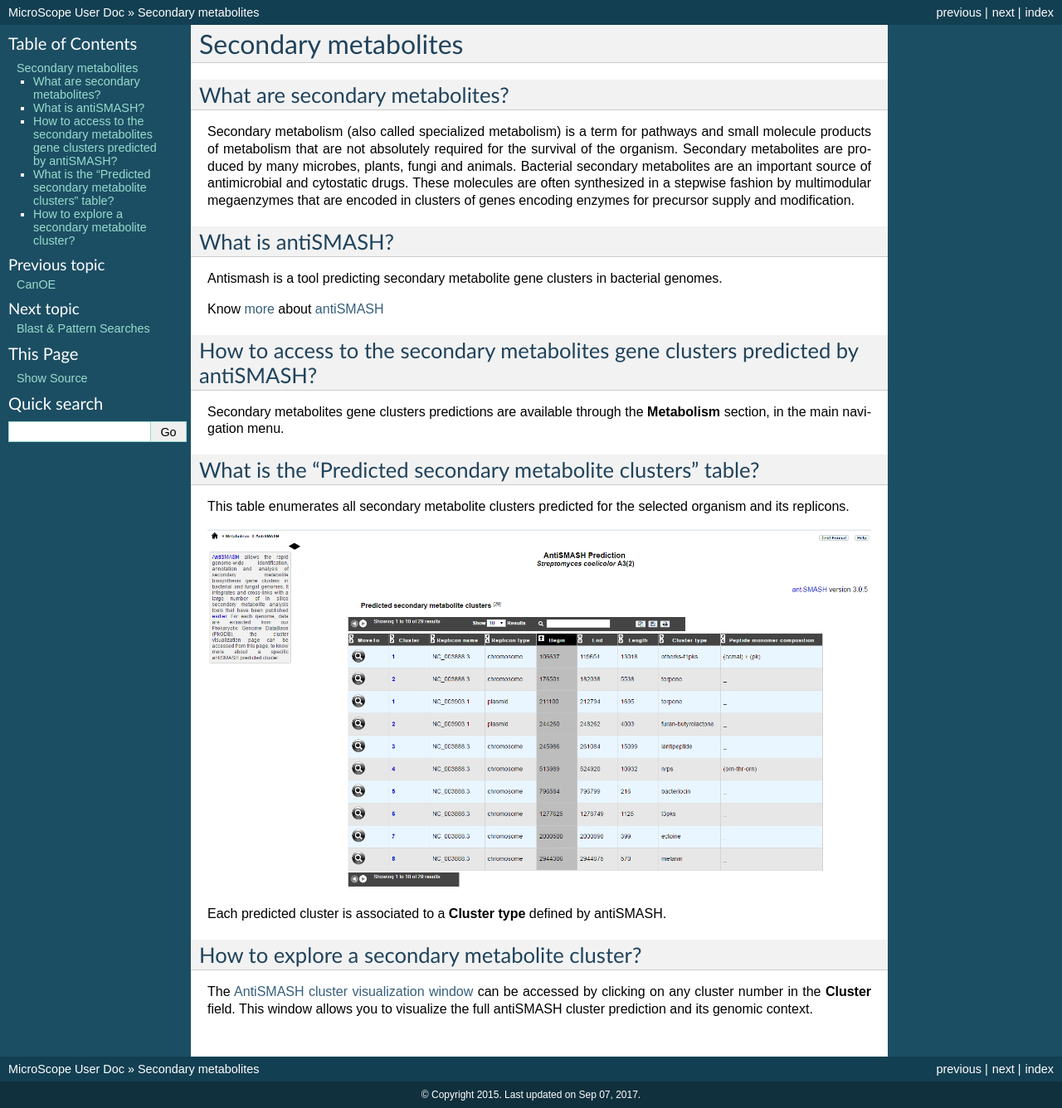
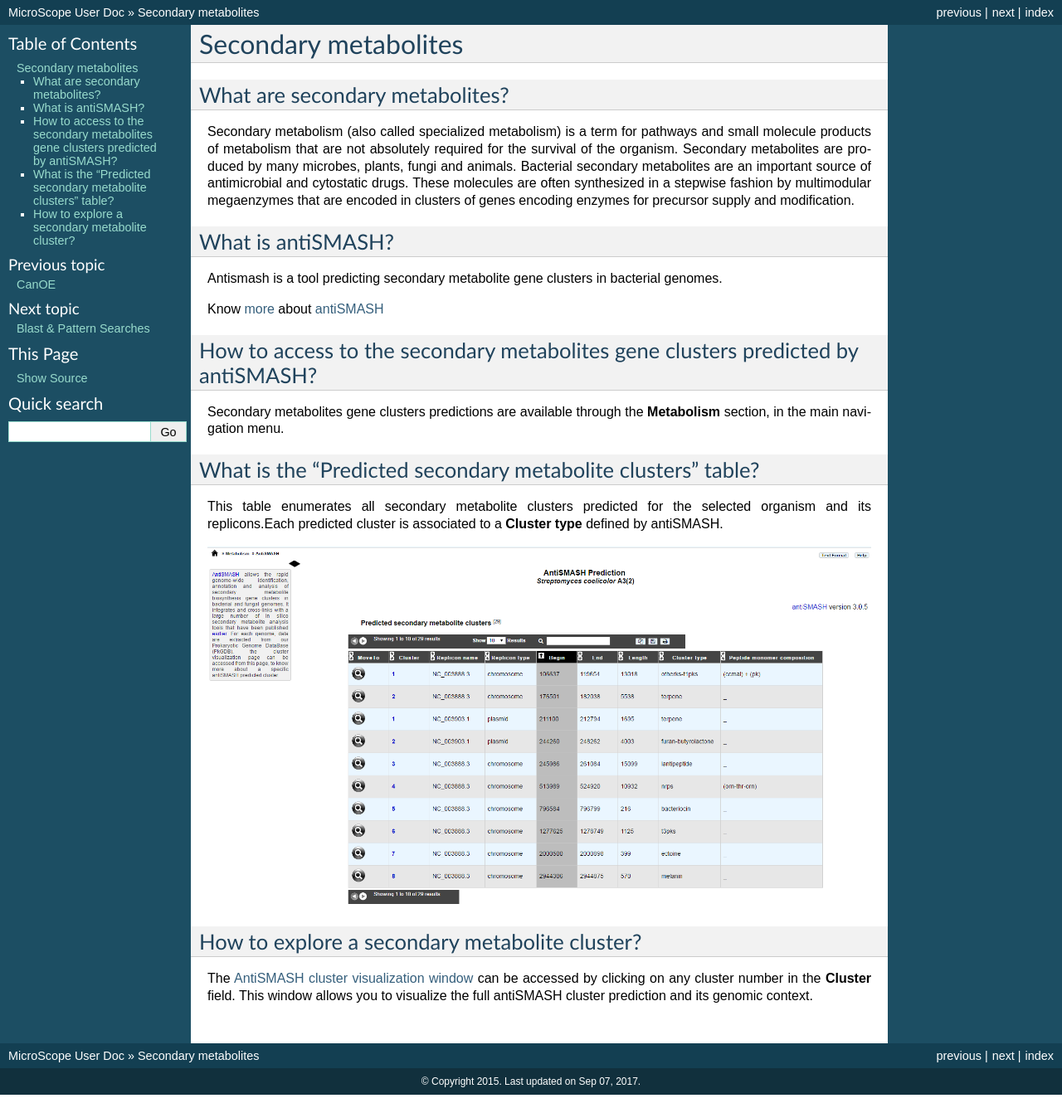
Before and after one commit to labgem/microscope-user-doc, a Sphinx documentation site: the page built from docs/content/metabolism/antismash.rst, in a window 1280 px wide. Shown: the whole page at 83% size. Built offline with Sphinx 7.4.7, drawn with Linux system fonts in a browser that asks for light colours; formulas are drawn with MathJax 3.

```diff
--- a/docs/content/metabolism/antismash.rst
+++ b/docs/content/metabolism/antismash.rst
@@ -26,11 +26,11 @@ Secondary metabolites gene clusters predictions are available through the **Meta
 What is the "Predicted secondary metabolite clusters"  table?
 ------------------
 
-This table enumerates all secondary metabolite clusters predicted for the selected organism and its replicons.
+This table enumerates all secondary metabolite clusters predicted for the selected organism and its replicons.Each predicted cluster is associated to a **Cluster type** defined by antiSMASH.
 
 .. image:: img/antiSMASH._prediction.PNG
 
-Each predicted cluster is associated to a **Cluster type** defined by antiSMASH.
+
 
 How to explore a secondary metabolite cluster?
 ---------------------------------------
```
